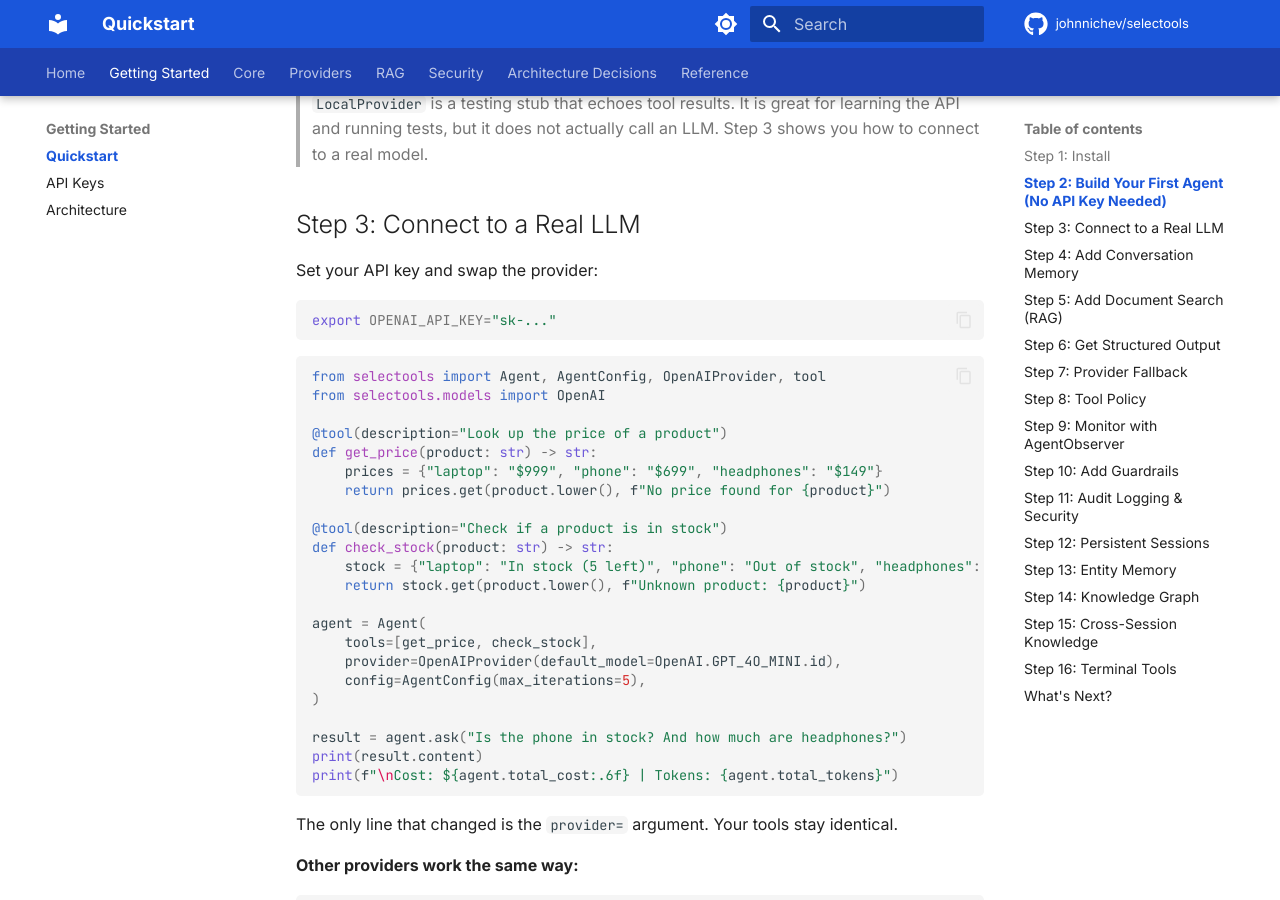
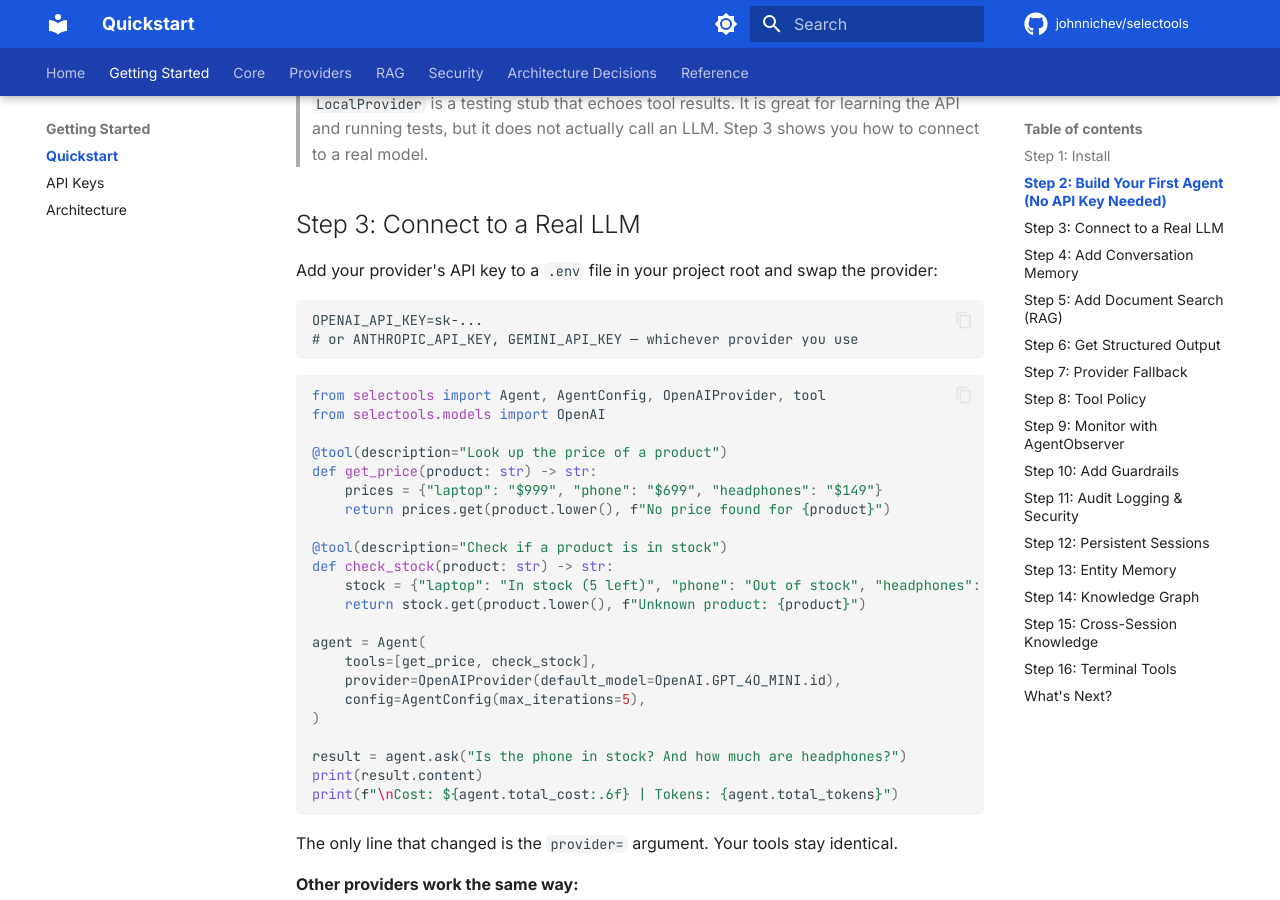
Before and after one commit to johnnichev/selectools, an MkDocs documentation site: the page built from docs/QUICKSTART.md, in a window 1280 px wide and 900 px high, scrolled down 1188 px. Built offline with MkDocs 1.6.1 and Material for MkDocs 9.7.7, drawn with Linux system fonts in a browser that asks for light colours; comment, search, counter and statistics services are not loaded; the version menu is left out.

Commit message:
docs: recommend .env file instead of export for API keys

````diff
--- a/docs/QUICKSTART.md
+++ b/docs/QUICKSTART.md
@@ -56,10 +56,11 @@ python my_agent.py
 
 ## Step 3: Connect to a Real LLM
 
-Set your API key and swap the provider:
+Add your provider's API key to a `.env` file in your project root and swap the provider:
 
-```bash
-export OPENAI_API_KEY="sk-..."
+```
+OPENAI_API_KEY=sk-...
+# or ANTHROPIC_API_KEY, GEMINI_API_KEY — whichever provider you use
 ```
 
 ```python
````
Also changed, not shown: README.md (+4 -3 lines).
